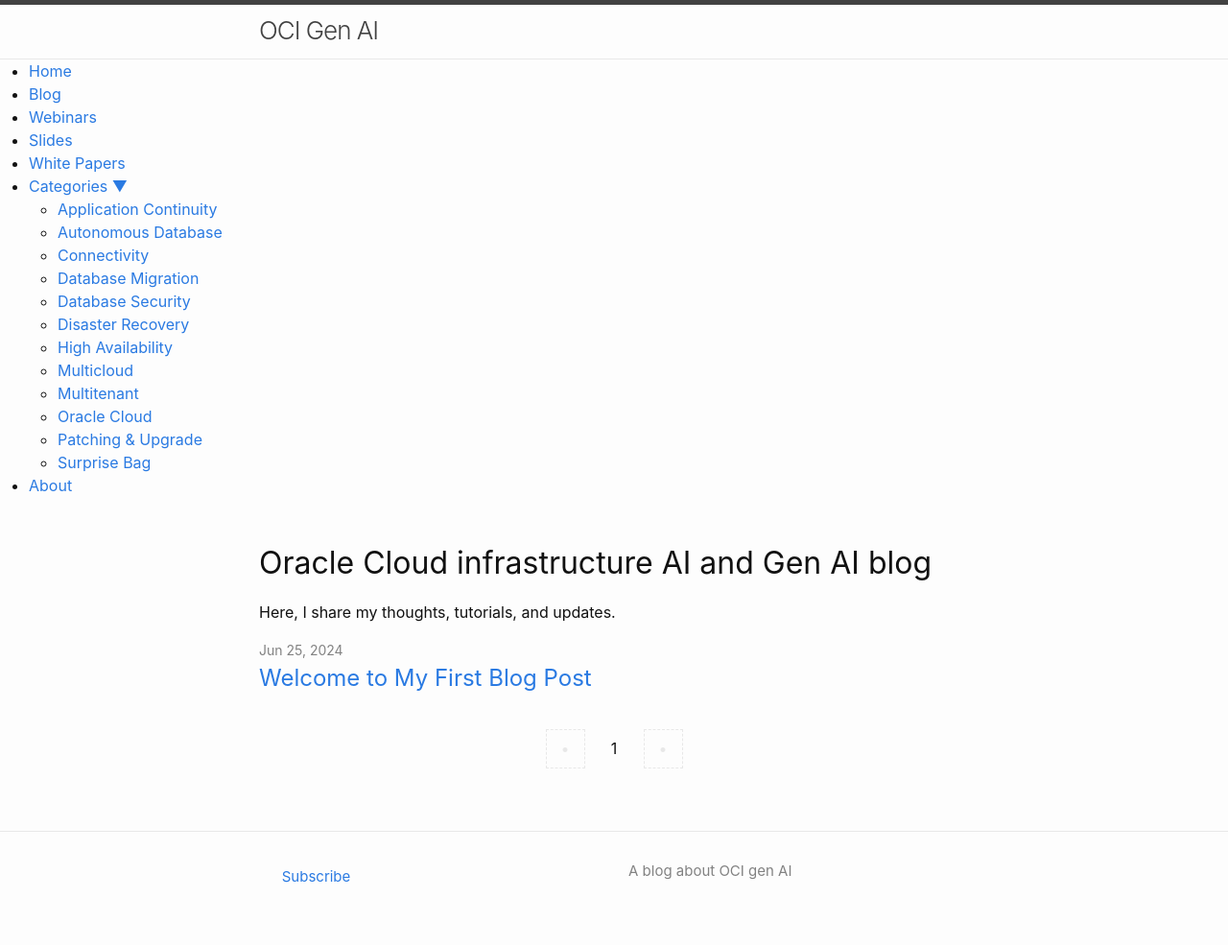
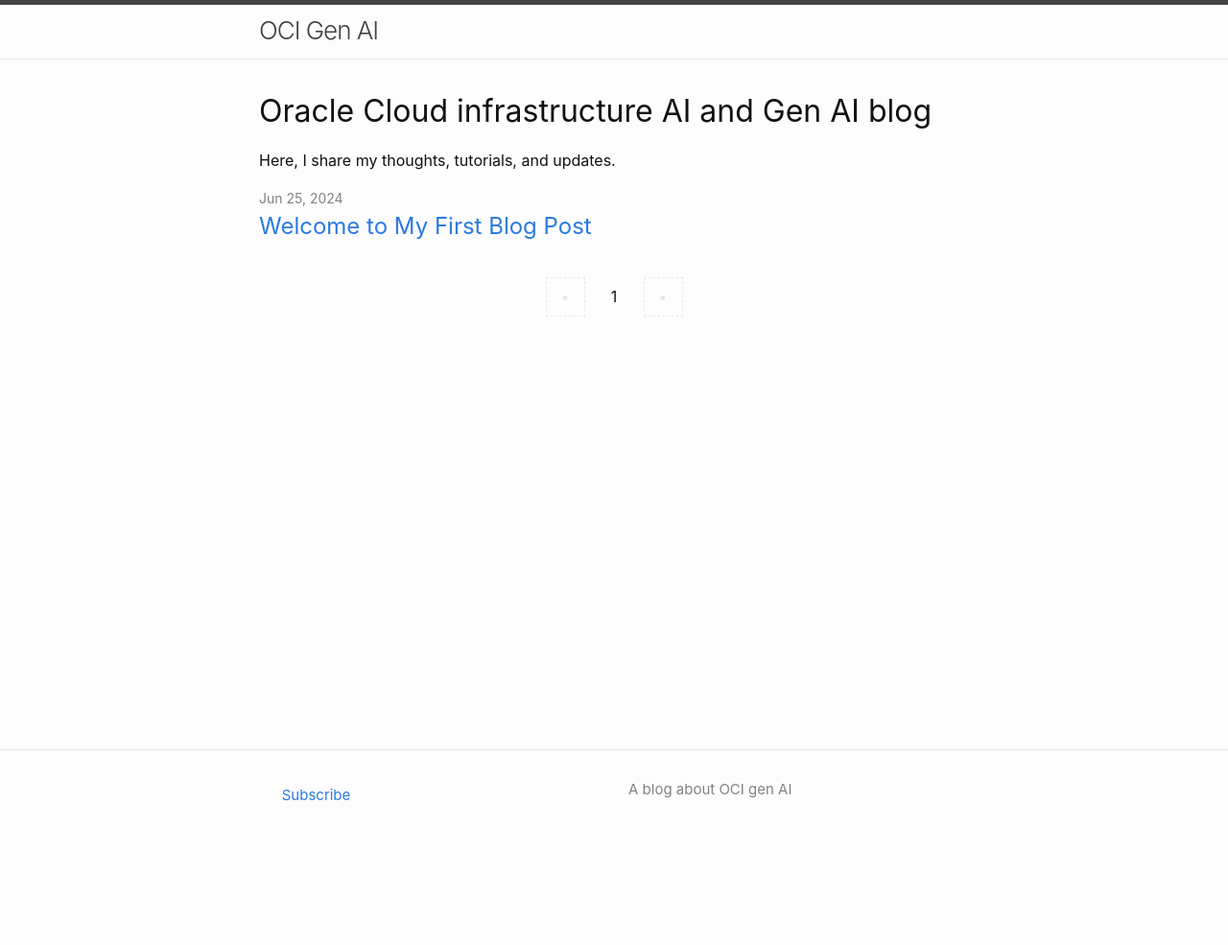
Before and after one commit to SaurabhSalunkhe/oci-genai-blog, a Jekyll site: the page built from index.html, in a window 1280 px wide. Shown: the whole page at 96% size. Built offline with Jekyll 4.4.1, drawn with Linux system fonts in a browser that asks for light colours; the list of posts is cut into pages by our own code; after the commit the page ends 900 px from its top, so only the background shows below that.

Commit message:
pushing files from the main minima repo

```diff
--- a/_layouts/base.html
+++ b/_layouts/base.html
@@ -1,41 +1,11 @@
 <!DOCTYPE html>
-<html lang="{{ page.lang | default: site.lang | default: 'en' }}">
+<html lang="{{ page.lang | default: site.lang | default: "en" }}">
 
   {%- include head.html -%}
 
   <body>
 
     {%- include header.html -%}
-
-    <header>
-      <nav>
-        <ul class="menu">
-          <li><a href="/">Home</a></li>
-          <li><a href="/blog/">Blog</a></li>
-          <li><a href="/webinars/">Webinars</a></li>
-          <li><a href="/slides/">Slides</a></li>
-          <li><a href="/white-papers/">White Papers</a></li>
-          <li class="dropdown">
-            <a href="#">Categories ▼</a>
-            <ul class="dropdown-menu">
-              <li><a href="/categories/application-continuity/">Application Continuity</a></li>
-              <li><a href="/categories/autonomous-database/">Autonomous Database</a></li>
-              <li><a href="/categories/connectivity/">Connectivity</a></li>
-              <li><a href="/categories/database-migration/">Database Migration</a></li>
-              <li><a href="/categories/database-security/">Database Security</a></li>
-              <li><a href="/categories/disaster-recovery/">Disaster Recovery</a></li>
-              <li><a href="/categories/high-availability/">High Availability</a></li>
-              <li><a href="/categories/multicloud/">Multicloud</a></li>
-              <li><a href="/categories/multitenant/">Multitenant</a></li>
-              <li><a href="/categories/oracle-cloud/">Oracle Cloud</a></li>
-              <li><a href="/categories/patching-upgrade/">Patching & Upgrade</a></li>
-              <li><a href="/categories/surprise-bag/">Surprise Bag</a></li>
-            </ul>
-          </li>
-          <li><a href="/about/">About</a></li>
-        </ul>
-      </nav>
-    </header>
 
     <main class="page-content" aria-label="Content">
       <div class="wrapper">
```
